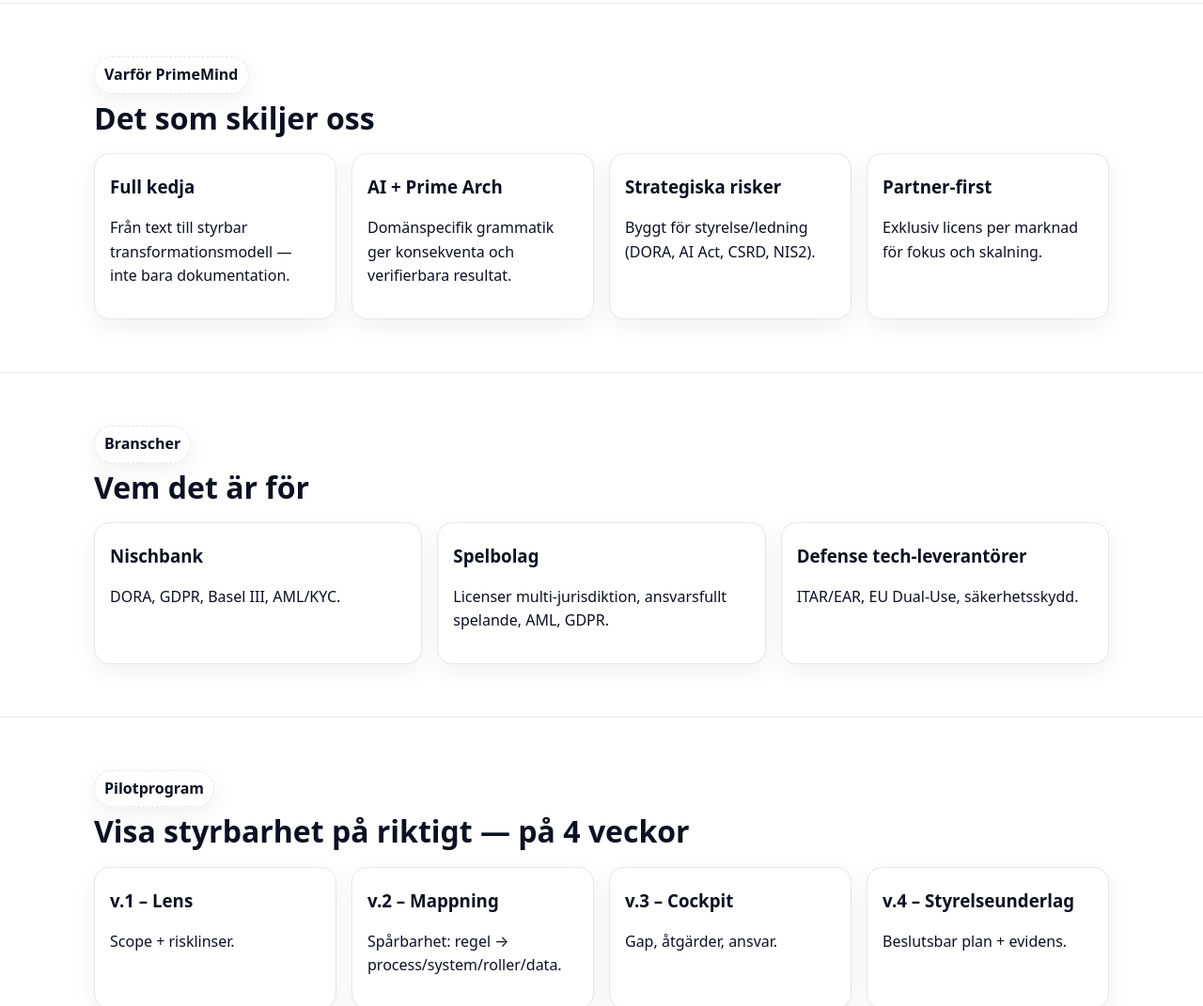
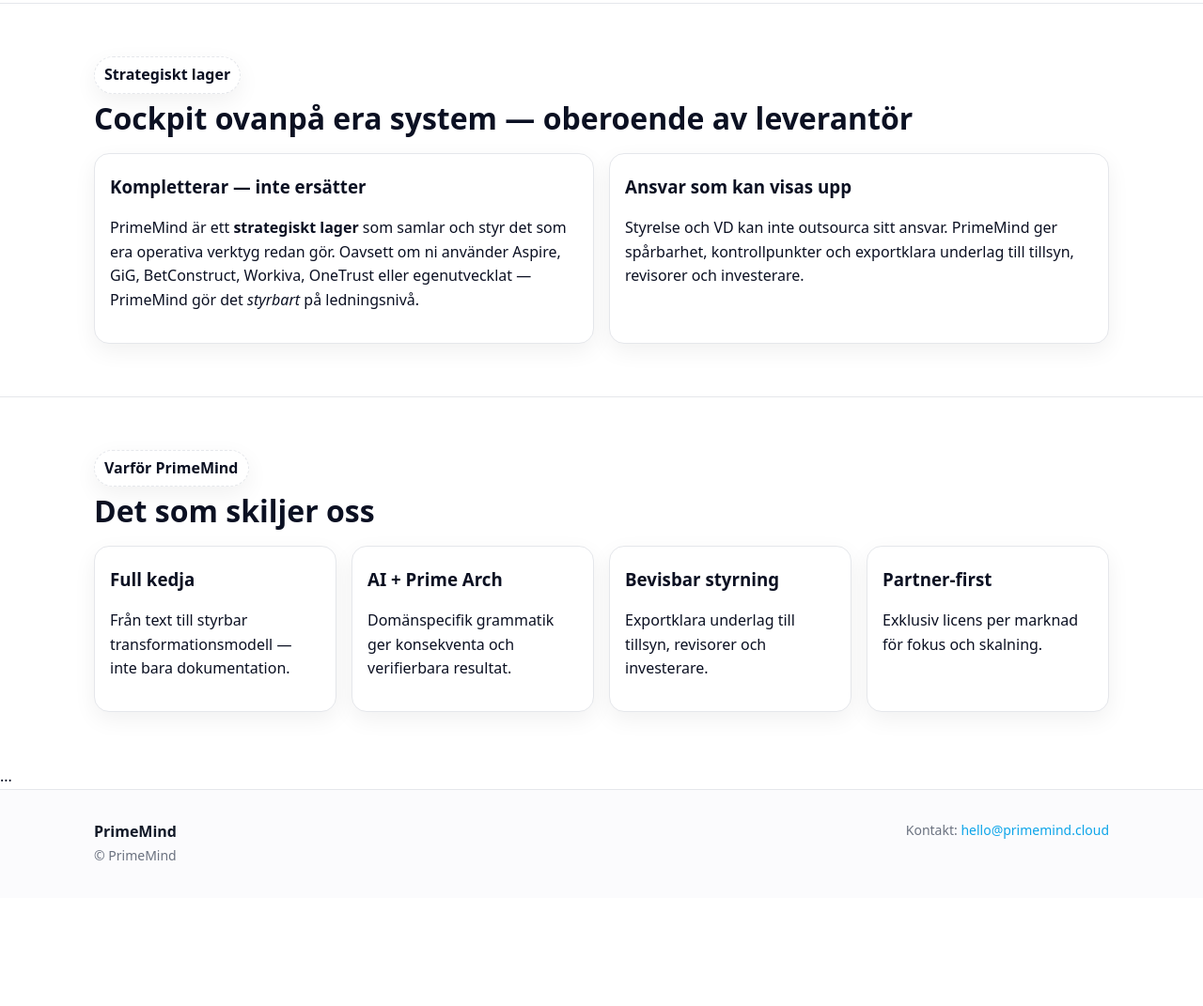
Before and after one commit to PrimeMind-Cloud/primemind-cloud-site, a plain HTML site: page index.html in a window 1280 px wide. Shown: the part 1729-2800 px from the top of the page at 94% size. After the commit the page ends 2685 px from the top, so only its background shows below. Drawn offline with Linux system fonts and the light colour scheme.

Commit message:
Revise meta description and add strategic layer section

```diff
--- a/index.html
+++ b/index.html
@@ -7,22 +7,15 @@
       (window.plausible.q = window.plausible.q || []).push(arguments)
     }
   </script>
-  <!-- Other head elements like meta tags, title, etc. -->
-  <!-- Favicon för webbläsare -->
   <link rel="icon" href="assets/icons/favicon.ico" type="image/x-icon">
   <link rel="icon" href="assets/icons/favicon-16x16.png" sizes="16x16">
   <link rel="icon" href="assets/icons/favicon-32x32.png" sizes="32x32">
-
-  <!-- Apple- och iOS-enheter -->
   <link rel="apple-touch-icon" href="assets/icons/apple-icon-180x180.png">
-
-  <!-- För manifest och PWA -->
   <link rel="manifest" href="assets/icons/manifest.json">
-
   <meta charset="utf-8">
   <meta name="viewport" content="width=device-width, initial-scale=1">
   <title>PrimeMind — Från regeltext till styrbar struktur</title>
-  <meta name="description" content="PrimeMind översätter komplexa regelverk till en styrbar modell kopplad till processer, roller, system och data — på veckor, inte månader.">
+  <meta name="description" content="PrimeMind är ett strategiskt lager ovanpå era complianceverktyg. Vi översätter komplexa regelverk till en styrbar modell kopplad till processer, roller, system och data — på veckor, inte månader.">
   <link rel="stylesheet" href="styles.css">
 </head>
 <body>
@@ -35,6 +28,7 @@
     <nav class="nav-links" aria-label="Huvudmeny">
       <a href="#problem">Problem</a>
       <a href="#losning">Lösning</a>
+      <a href="#strategiskt">Strategiskt lager</a>
       <a href="#varfor">Varför PrimeMind</a>
       <a href="pilot.html">Pilot</a>
       <a href="investors.html">För investerare</a>
@@ -48,52 +42,47 @@
     <div class="container">
       <span class="badge">Startup — vi bygger nu</span>
       <h1>Från <em>regeltext</em> till <em>styrbar struktur</em> — snabbt.</h1>
-      <p class="lead">Vi kombinerar AI med Prime Arch‑grammatik för att identifiera krav, mappa dem till processer, system, roller och data — och levererar en <strong>Compliance Cockpit</strong> som går att styra på.</p>
+      <p class="lead">
+        PrimeMind är <strong>cockpiten ovanpå era befintliga complianceverktyg</strong>.
+        Vi kombinerar AI med Prime Arch-grammatik för att identifiera krav, mappa dem till
+        processer, system, roller och data — och levererar en <strong>Compliance Cockpit</strong> för styrelse och ledning.
+      </p>
       <div class="hero-cta">
         <a class="btn btn-primary" href="pilot.html#start">Starta pilot</a>
         <a class="btn btn-ghost" href="investors.html">För investerare</a>
       </div>
       <ul class="signals">
         <li>⏱ Kortare ledtider</li>
-        <li>🔎 Spårbarhet end‑to‑end</li>
+        <li>🔎 Spårbarhet end-to-end</li>
         <li>🎯 Styrbarhet på ledningsnivå</li>
       </ul>
     </div>
   </section>
 
-  <!-- INDEX: value block (text vänster, ikon höger) -->
   <section class="value-split">
     <div class="container wrap">
-
-      <!-- TEXT (vänster) -->
       <div class="value-copy">
         <h2>Från att laga läckor till att bygga styrka</h2>
         <p>
-          AI har länge använts för att täppa till små risker. Prime Mind gör något annat:
+          AI har länge använts för att täppa till små risker. PrimeMind gör något annat:
           vi förstärker hela skrovet och rustar organisationen för de verkliga stormarna –
           nya regelverk och styrelsens ansvar.
         </p>
       </div>
-
-      <!-- IKON (höger) – stark, utan opacity -->
       <div class="value-illu" aria-hidden="true">
+        <!-- ikon som i originalet -->
         <svg viewBox="0 0 640 400" xmlns="http://www.w3.org/2000/svg" role="img" aria-label="">
-          <!-- tre “textlinjer” -->
           <rect x="60" y="90"  rx="22" ry="22" width="520" height="44" fill="#6b7b90"/>
           <rect x="60" y="158" rx="22" ry="22" width="420" height="44" fill="#6b7b90"/>
           <rect x="60" y="226" rx="22" ry="22" width="320" height="44" fill="#6b7b90"/>
-          <!-- vågor (brandfärger, inga transparenser) -->
           <path d="M40 318c60 0 60-36 120-36s60 36 120 36 60-36 120-36 60 36 120 36"
                 fill="none" stroke="var(--brand)" stroke-width="22" stroke-linecap="round"/>
           <path d="M40 362c60 0 60-36 120-36s60 36 120 36 60-36 120-36 60 36 120 36"
                 fill="none" stroke="#60a5fa" stroke-width="22" stroke-linecap="round"/>
         </svg>
       </div>
-
     </div>
   </section>
-
-
 
   <section id="problem" class="section">
     <div class="container">
@@ -121,6 +110,27 @@
     </div>
   </section>
 
+  <section id="strategiskt" class="section">
+    <div class="container">
+      <div class="band">Strategiskt lager</div>
+      <h2>Cockpit ovanpå era system — oberoende av leverantör</h2>
+      <div class="grid-2">
+        <div class="card">
+          <h3>Kompletterar — inte ersätter</h3>
+          <p>PrimeMind är ett <strong>strategiskt lager</strong> som samlar och styr det som era operativa
+             verktyg redan gör. Oavsett om ni använder Aspire, GiG, BetConstruct, Workiva,
+             OneTrust eller egenutvecklat — PrimeMind gör det <em>styrbart</em> på ledningsnivå.</p>
+        </div>
+        <div class="card">
+          <h3>Ansvar som kan visas upp</h3>
+          <p>Styrelse och VD kan inte outsourca sitt ansvar. PrimeMind ger spårbarhet, kontrollpunkter
+             och exportklara underlag till tillsyn, revisorer och investerare.</p>
+        </div>
+      </div>
+    </div>
+  </section>
+
+  <!-- resten av sidan som i original men med uppdaterade “Varför PrimeMind” -->
   <section id="varfor" class="section">
     <div class="container">
       <div class="band">Varför PrimeMind</div>
@@ -128,40 +138,14 @@
       <div class="grid-4">
         <div class="card"><h3>Full kedja</h3><p>Från text till styrbar transformationsmodell — inte bara dokumentation.</p></div>
         <div class="card"><h3>AI + Prime Arch</h3><p>Domänspecifik grammatik ger konsekventa och verifierbara resultat.</p></div>
-        <div class="card"><h3>Strategiska risker</h3><p>Byggt för styrelse/ledning (DORA, AI Act, CSRD, NIS2).</p></div>
-        <div class="card"><h3>Partner‑first</h3><p>Exklusiv licens per marknad för fokus och skalning.</p></div>
+        <div class="card"><h3>Bevisbar styrning</h3><p>Exportklara underlag till tillsyn, revisorer och investerare.</p></div>
+        <div class="card"><h3>Partner-first</h3><p>Exklusiv licens per marknad för fokus och skalning.</p></div>
       </div>
     </div>
   </section>
 
-  <section class="section">
-    <div class="container">
-      <div class="band">Branscher</div>
-      <h2>Vem det är för</h2>
-      <div class="grid-3">
-        <div class="card"><h3>Nischbank</h3><p>DORA, GDPR, Basel III, AML/KYC.</p></div>
-        <div class="card"><h3>Spelbolag</h3><p>Licenser multi‑jurisdiktion, ansvarsfullt spelande, AML, GDPR.</p></div>
-        <div class="card"><h3>Defense tech‑leverantörer</h3><p>ITAR/EAR, EU Dual‑Use, säkerhetsskydd.</p></div>
-      </div>
-    </div>
-  </section>
-
-  <section class="section">
-    <div class="container">
-      <div class="band">Pilotprogram</div>
-      <h2>Visa styrbarhet på riktigt — på 4 veckor</h2>
-      <div class="grid-4">
-        <div class="card"><h3>v.1 – Lens</h3><p>Scope + risklinser.</p></div>
-        <div class="card"><h3>v.2 – Mappning</h3><p>Spårbarhet: regel → process/system/roller/data.</p></div>
-        <div class="card"><h3>v.3 – Cockpit</h3><p>Gap, åtgärder, ansvar.</p></div>
-        <div class="card"><h3>v.4 – Styrelseunderlag</h3><p>Beslutsbar plan + evidens.</p></div>
-      </div>
-      <div class="hero-cta" style="margin-top:14px">
-        <a class="btn btn-primary" href="pilot.html#start">Bli pilotkund</a>
-        <a class="btn" href="pilot.html#exempel">Se exempel</a>
-      </div>
-    </div>
-  </section>
+  <!-- Branscher + Pilotblock som i original -->
+  ...
 </main>
 
 <footer class="footer">
```
